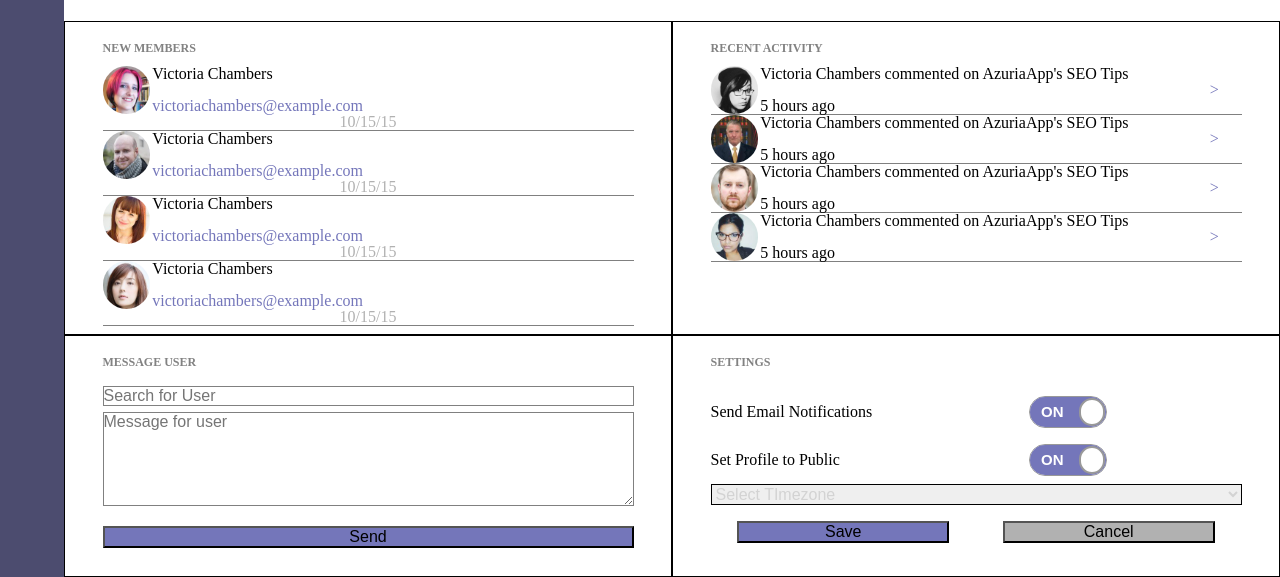
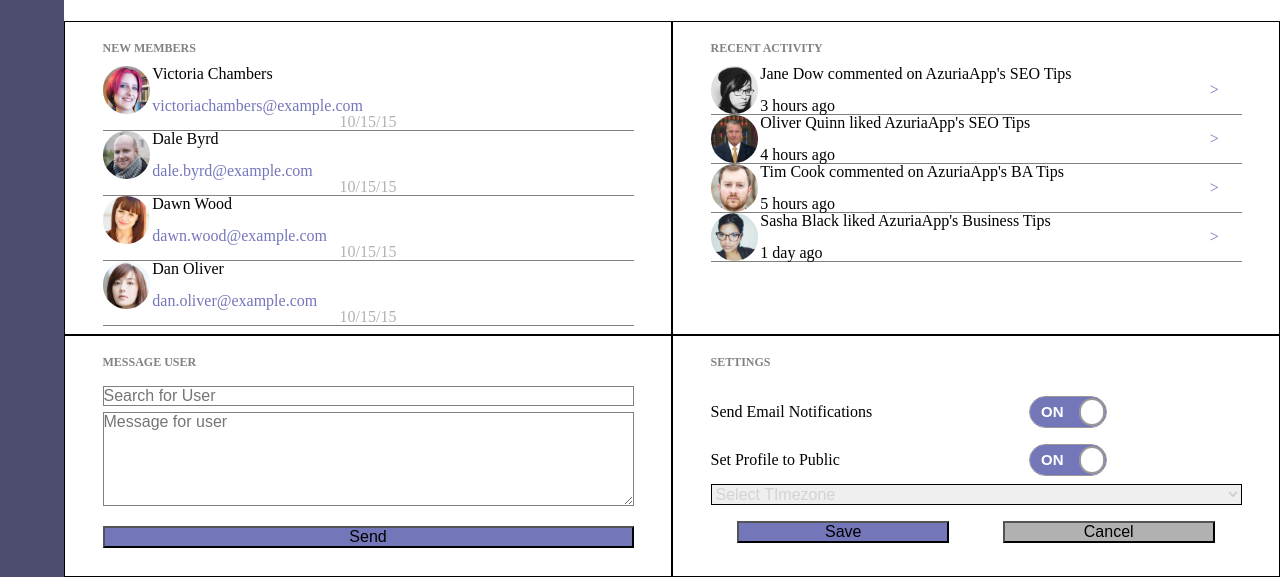
Before and after one commit to AzureXX/techdegree-project-9, a plain HTML site: page index.html in a window 1280 px wide. Shown: the part 1549-2126 px from the top of the page. Drawn offline with nearby package versions, Linux system fonts and the light colour scheme.

Commit message:
Everything exept localstorage added

```diff
--- a/index.html
+++ b/index.html
@@ -114,24 +114,24 @@
               <div class="new-member">
                   <img src="images/2.jpg" alt="user photo">
                 <div class="nm-main">
-                  <p>Victoria Chambers</p><br>
-                  <p class="email">victoriachambers@example.com</p>
+                  <p>Dale Byrd</p><br>
+                  <p class="email">dale.byrd@example.com</p>
                 </div>
                 <p class="date">10/15/15</p>
               </div>
               <div class="new-member">
                   <img src="images/3.jpg" alt="user photo">
                 <div class="nm-main">
-                  <p>Victoria Chambers</p><br>
-                  <p class="email">victoriachambers@example.com</p>
+                  <p>Dawn Wood</p><br>
+                  <p class="email">dawn.wood@example.com</p>
                 </div>
                 <p class="date">10/15/15</p>
               </div>
               <div class="new-member">
                   <img src="images/4.jpg" alt="user photo">
                 <div class="nm-main">
-                  <p>Victoria Chambers</p><br>
-                  <p class="email">victoriachambers@example.com</p>
+                  <p>Dan Oliver</p><br>
+                  <p class="email">dan.oliver@example.com</p>
                 </div>
                 <p class="date">10/15/15</p>
               </div>
@@ -143,23 +143,23 @@
               <div class="recent-activity">
                   <img src="images/5.jpg" alt="user photo">
                 <div class="ra-main">
-                  <p>Victoria Chambers commented on AzuriaApp's SEO Tips</p><br>
-                  <p>5 hours ago</p>
+                  <p>Jane Dow commented on AzuriaApp's SEO Tips</p><br>
+                  <p>3 hours ago</p>
                 </div>
                 <p class="gt">&gt;</p>
               </div>
               <div class="recent-activity">
                   <img src="images/6.jpg" alt="user photo">
                 <div class="ra-main">
-                  <p>Victoria Chambers commented on AzuriaApp's SEO Tips</p><br>
-                  <p>5 hours ago</p>
+                  <p>Oliver Quinn liked AzuriaApp's SEO Tips</p><br>
+                  <p>4 hours ago</p>
                 </div>
                 <p class="gt">&gt;</p>
               </div>
               <div class="recent-activity">
                   <img src="images/7.jpg" alt="user photo">
                 <div class="ra-main">
-                  <p>Victoria Chambers commented on AzuriaApp's SEO Tips</p><br>
+                  <p>Tim Cook commented on AzuriaApp's BA Tips</p><br>
                   <p>5 hours ago</p>
                 </div>
                 <p class="gt">&gt;</p>
@@ -167,8 +167,8 @@
               <div class="recent-activity">
                   <img src="images/8.jpg" alt="user photo">
                 <div class="ra-main">
-                  <p>Victoria Chambers commented on AzuriaApp's SEO Tips</p><br>
-                  <p>5 hours ago</p>
+                  <p>Sasha Black liked AzuriaApp's Business Tips</p><br>
+                  <p>1 day ago</p>
                 </div>
                 <p class="gt">&gt;</p>
               </div>
@@ -179,7 +179,17 @@
             <div class="center">
             <h3>MESSAGE USER</h3>
               <form>
-                <input class="user-search" type="search" name="widget-search" placeholder="Search for User"><br><br>
+                <input list="user-list" class="user-search" type="search" name="widget-search" placeholder="Search for User"><br><br>
+                <datalist id="user-list">
+                  <option value="Victoria Chambers">
+                  <option value="Dale Byrd">
+                  <option value="Dawn Wood">
+                  <option value="Dan Oliver">
+                  <option value="Jane Dow">
+                  <option value="Oliver Quinn">
+                  <option value="Tim Cook">
+                  <option value="Sasha Black">
+                </datalist>
                 <textarea class="user-message" name="widget-text" placeholder="Message for user" rows="5"></textarea><br>
                 <button class="send">Send</button>
               </form>
--- a/js/main.js
+++ b/js/main.js
@@ -16,6 +16,12 @@ var divWeekly = document.querySelector('#tc-weekly');
 var divMonthly = document.querySelector('#tc-monthly');
 var emailNotification = document.querySelector('#emailnotification');
 var publicProfile = document.querySelector('#publicprofile');
+var timeZone = document.querySelector('.select');
+
+// localstorage.getItem(emailNotification.checked);
+// localstorage.getItem(publicProfile.checked);
+// localstorage.setItem(emailNotification.checked);
+// localstorage.setItem(publicProfile.checked);
 
 bell.addEventListener("click", () => {
   bellDot.style.display ="none";
@@ -148,10 +154,6 @@ var myChart = new Chart(monthly,  {
 });
 
 
-
-
-
-
 buttonHourly.addEventListener("click", () => {
   divHourly.style.display = "block";
   divDaily.style.display = "none";
@@ -248,3 +250,12 @@ var mobileUsers = new Chart(ctz, {
         }
     }
 });
+
+
+// emailNotification.addEventListener("click", => {
+//   localstorage.setItem(emailNotification.checked);
+// });
+//
+// publicProfile.addEventListener("click", => {
+//   localstorage.setItem(publicProfile.checked);
+// });
```
